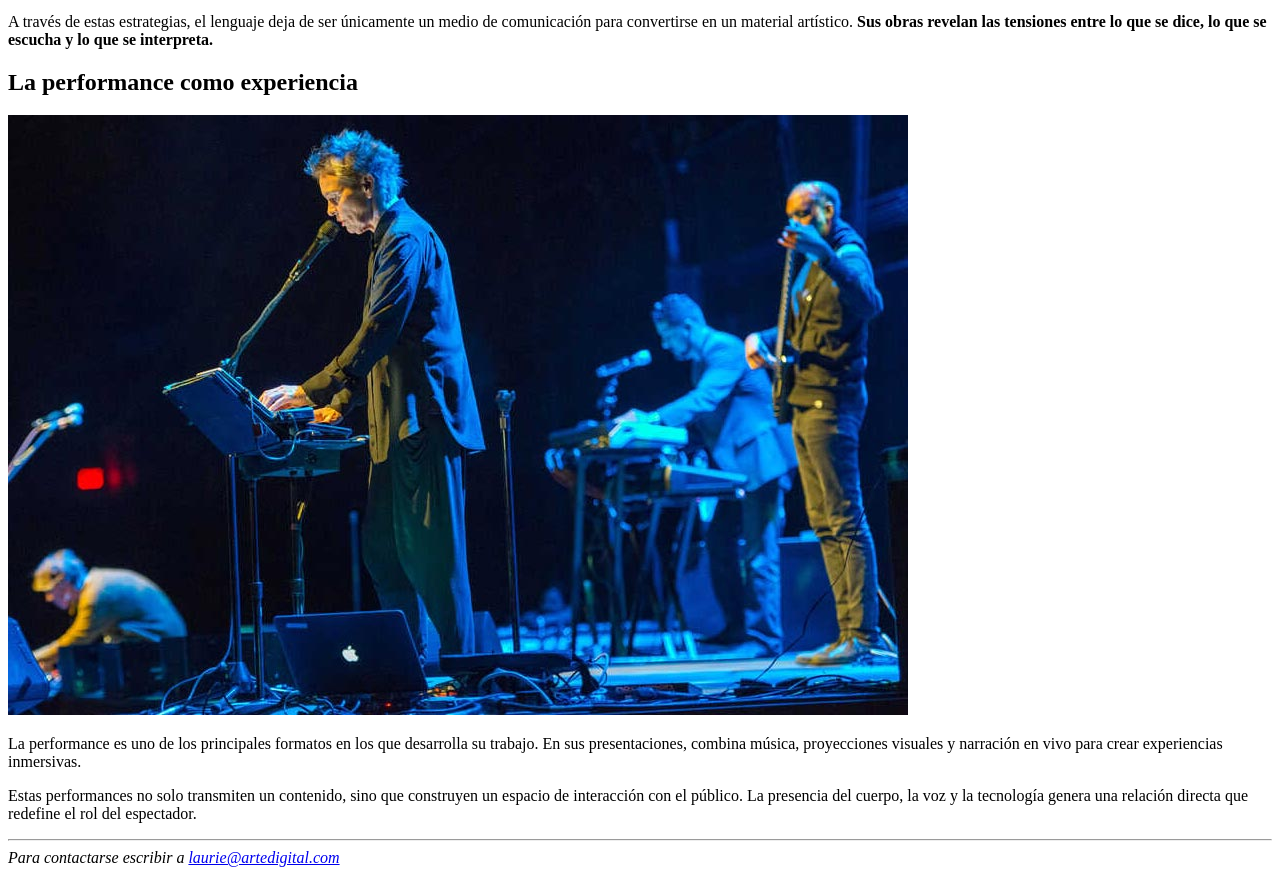
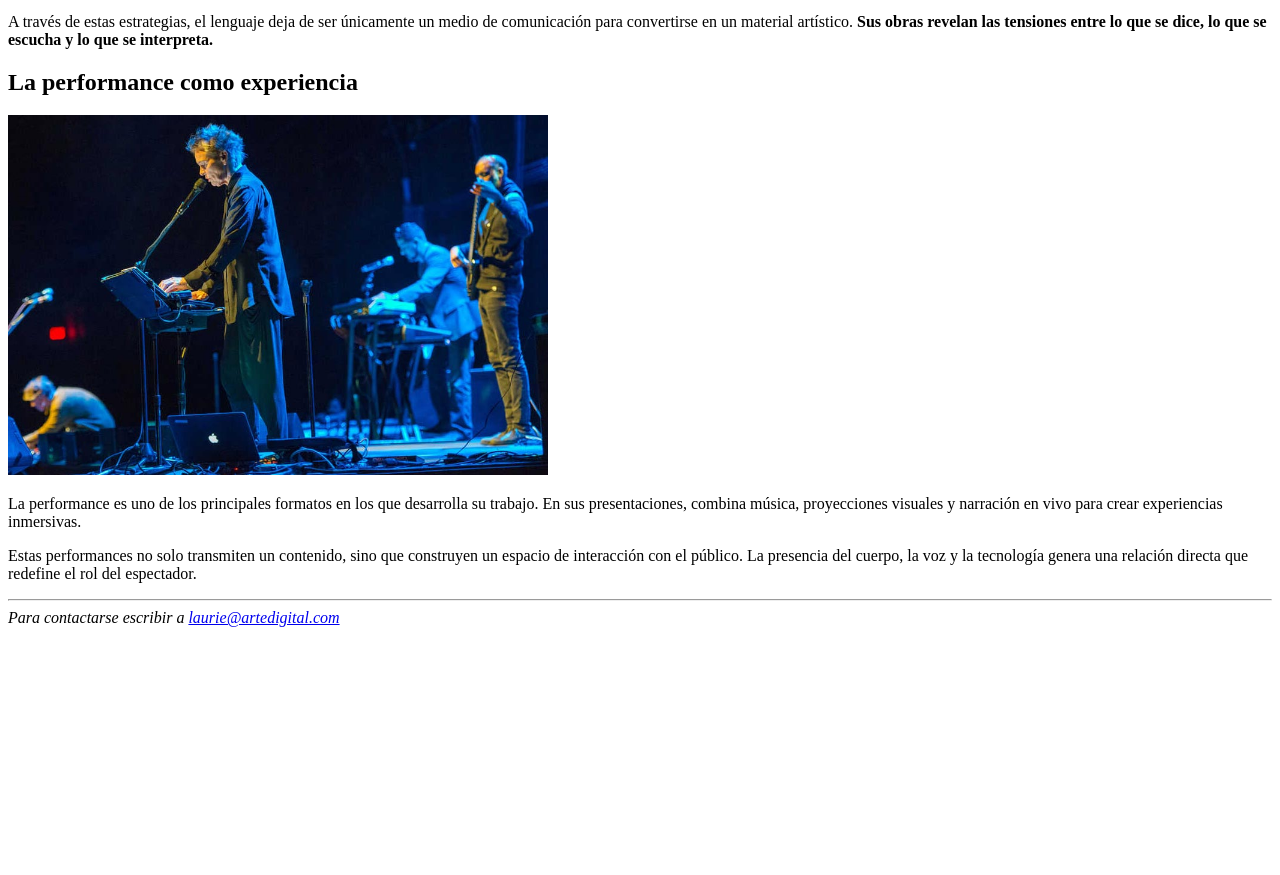
Before and after one commit to miliperuzotti/parcial, a plain HTML site: page 3.html in a window 1280 px wide. Shown: the part 1365-2240 px from the top of the page. After the commit the page ends 2000 px from the top, so only its background shows below. Drawn offline with Linux system fonts and the light colour scheme.

Commit message:
tamaño img

```diff
--- a/3.html
+++ b/3.html
@@ -34,7 +34,7 @@
 			<p>A través de estas estrategias, el lenguaje deja de ser únicamente un medio de comunicación para convertirse en un material artístico. <strong>Sus obras revelan las tensiones entre lo que se dice, lo que se escucha y lo que se interpreta.</strong></p>
 
 			<h2>La performance como experiencia</h2>
-			<img src="img/anderson-2.jpg" alt="obra de Laure Anderson">
+			<img src="img/anderson-2.jpg" alt="obra de Laure Anderson" width="540" height="360">
 			<p>La performance es uno de los principales formatos en los que desarrolla su trabajo. En sus presentaciones, combina música, proyecciones visuales y narración en vivo para crear experiencias inmersivas.</p>
 			<p>Estas performances no solo transmiten un contenido, sino que construyen un espacio de interacción con el público. La presencia del cuerpo, la voz y la tecnología genera una relación directa que redefine el rol del espectador.</p>
 
```
Also changed, not shown: index.html (+1 -1 lines).
